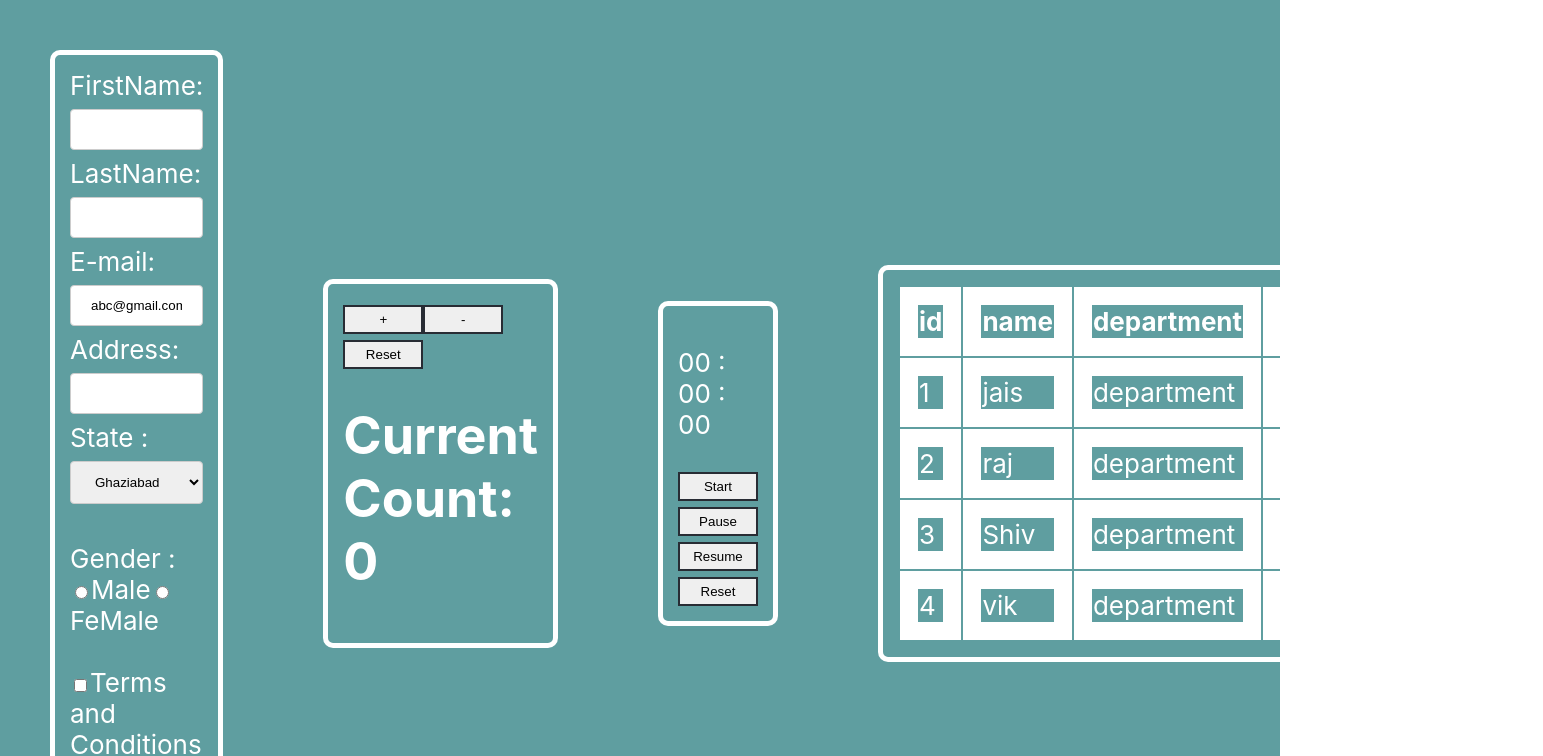
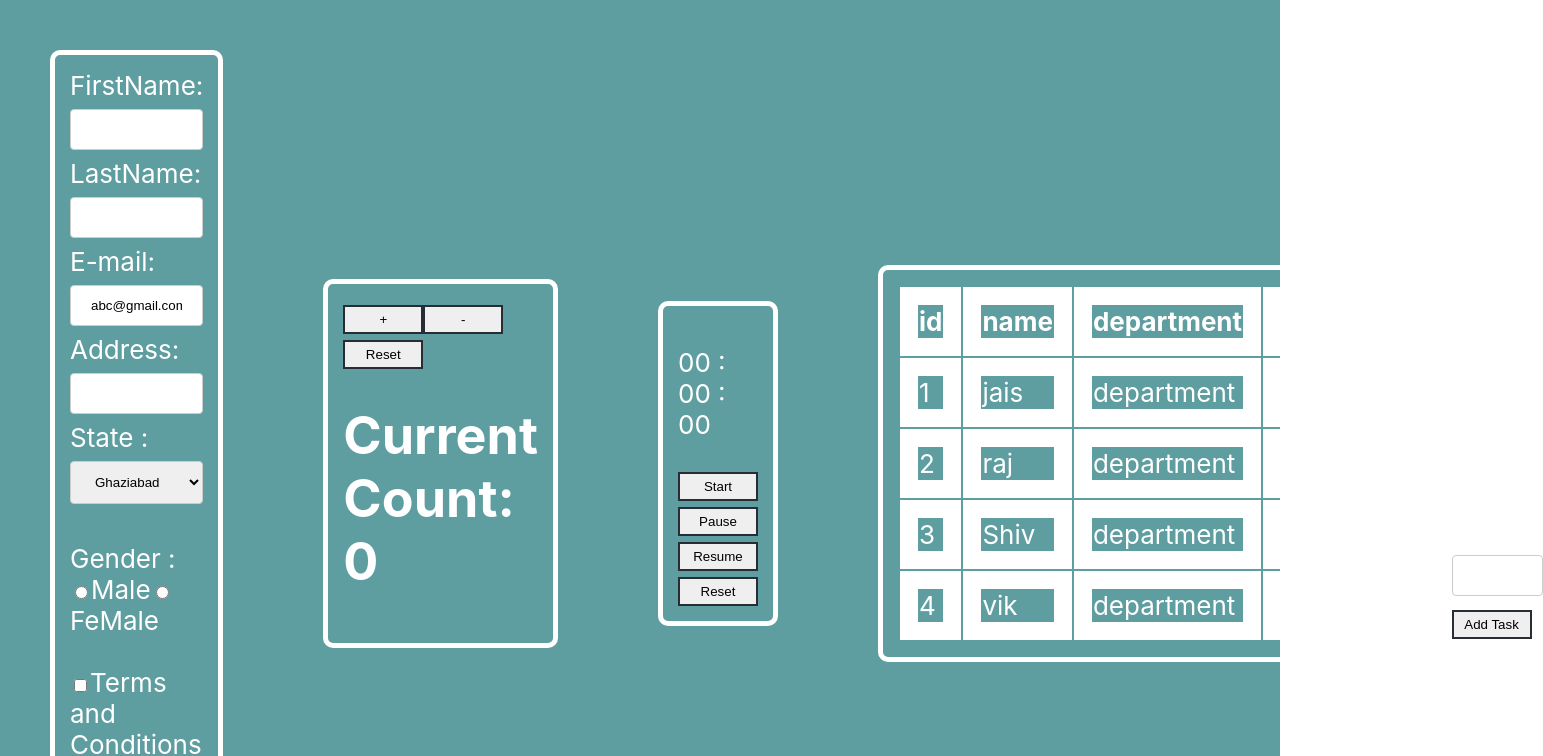
Before and after one commit to pandey333/ReactWork, a React (Create React App) app in the folder my-app/: page / in a window 1280 px wide. Shown: the top 756 px of the page, 1543 px wide, since content can reach past the window. Built offline with nearby package versions, Linux system fonts and the light colour scheme.

Commit message:
created todo list

```diff
--- a/my-app/src/App.css
+++ b/my-app/src/App.css
@@ -116,7 +116,7 @@ margin: 50px;
   background-color: cadetblue;
   min-height: 100vh;
   display: flex;
-  /* flex-direction: column; */
+
   align-items: center;
   justify-content: space-around;
   font-size: calc(10px + 2vmin);
--- a/my-app/src/App.js
+++ b/my-app/src/App.js
@@ -1,14 +1,16 @@
 import React from "react";
 
-import Counter from "./functional/counterComponent";
-import  Stopwatch from "./classes/StopWatch";
+ import Counter from "./functional/counterComponent";
+ import  Stopwatch from "./classes/StopWatch";
+
+ import Todo from "./classes/todoList";
 
 import {Form} from "./classes/form.jsx"
  import "./App.css";
  import Table from "./functional/table.jsx";
-// function App() {
-//   return <Table />;
-// }
+
+
+
 function App() {
   return (
   <div className = "App-header">
@@ -16,6 +18,9 @@ function App() {
       <Counter/>
       <Stopwatch/>
       <Table/>
+      <Todo/>
+
+
   </div>
   );
 }
--- a/my-app/src/classes/StopWatch.jsx
+++ b/my-app/src/classes/StopWatch.jsx
@@ -6,7 +6,8 @@ const Stopwatch = () => {
   const countRef = useRef(null);
 
   const handleStart = () => {
-    if(!isActive) {
+    if(!isActive)
+    {
       setIsActive(true);
       countRef.current = setInterval(() => {
         setTimer((timer) => timer + 1);
--- /dev/null
+++ b/my-app/src/classes/todoList.jsx
@@ -0,0 +1,80 @@
+import React from "react";
+
+class Todo extends React.Component {
+  constructor() {
+    super();
+
+    this.state = {
+      task: "",
+      list: [],
+    };
+  }
+
+  updateInput(value) {
+    this.setState({
+      task: value,
+    });
+  }
+
+  addItem() {
+    if (this.state.task !== "") {
+      const task = {
+        id: Math.random(),
+        value: this.state.task,
+      };
+
+      const list = [...this.state.list];
+      list.push(task);
+
+      this.setState({
+        list,
+        task: "",
+      });
+    }
+  }
+
+  deleteItem(key) {
+    const list = [...this.state.list];
+
+    const updateList = list.filter((item) => item.id !== key);
+    this.setState({
+      list: updateList,
+    });
+  }
+
+  render() {
+    return (
+      <>
+        <div>
+          <div>
+            <h1>To-Do List</h1>
+            <input
+              type="text"
+              name="task"
+              value={this.state.task}
+              onChange={(e) => this.updateInput(e.target.value)}
+            />
+
+            <button onClick={() => this.addItem()}>Add Task</button>
+          </div>
+          <div>
+            <div>
+
+              {this.state.list.map((item) => {
+                return (
+                  <div>
+                    {item.value}
+                    <button onClick={() => this.deleteItem(item.id)}>
+                      X
+                    </button>
+                  </div>
+                );
+              })}
+            </div>
+          </div>
+        </div>
+      </>
+    );
+  }
+}
+export default Todo;
--- a/my-app/src/functional/counterComponent.jsx
+++ b/my-app/src/functional/counterComponent.jsx
@@ -32,8 +32,8 @@ class Counter2 extends React.Component {
       return (
 
      <div className="rajat">
-     <button className='inc' onClick={(e) => this.increment()}>+</button>
-      <button className='dec' onClick={(e) => this.decrement(e)}>-</button>
+     <button className='inc' onClick={() => this.increment()}>+</button>
+      <button className='dec' onClick={() => this.decrement()}>-</button>
       <button className='reset' onClick={() => this.reset()}>Reset</button>
       <h1>Current Count: {this.state.count}</h1>
     </div>
```
Also changed, not shown: my-app/src/functional/calc.jsx (added).
